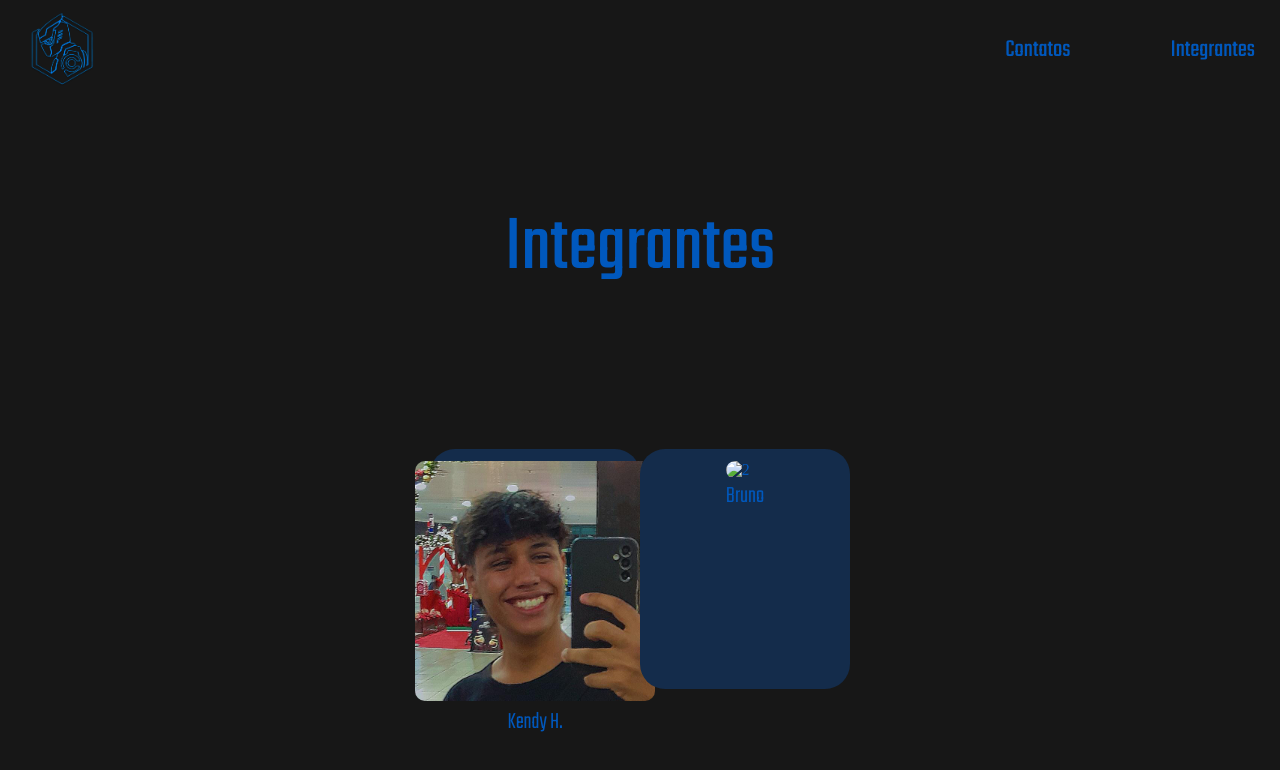
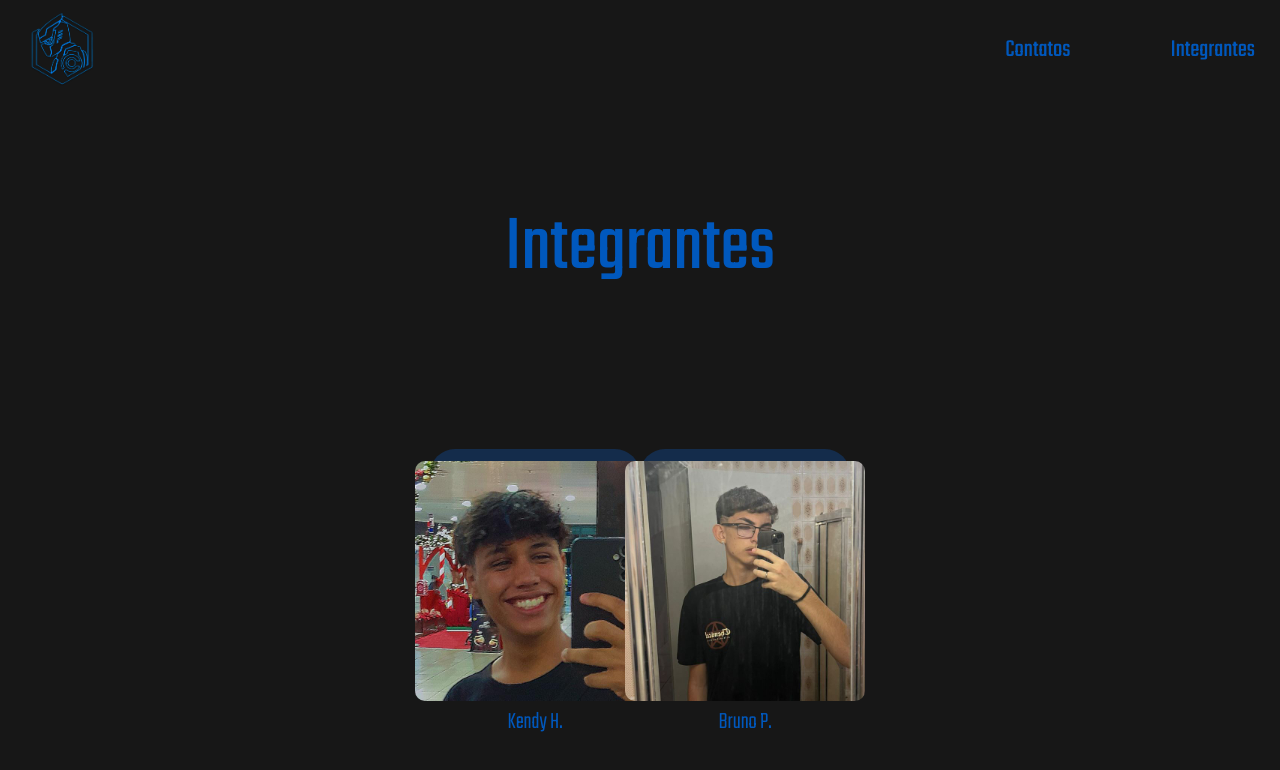
Before and after one commit to EquipeBlueline/Site-Blueline-2024, a plain HTML site: page Integrantes/index.html in a window 1280 px wide. Drawn offline with Linux system fonts and the light colour scheme; a web font is replaced by a local one.

Commit message:
Bruno P. add

```diff
--- a/Integrantes/index.html
+++ b/Integrantes/index.html
@@ -59,8 +59,8 @@
 
             <div class="ints">
                 <a href="#">
-                    <img src="#" alt="2" class="profile">
-                    <h2>Bruno</h2>
+                    <img src="./Fotos Integrantes/Bruno Pegassi.jpg" alt="2" class="profile">
+                    <h2>Bruno P.</h2>
                 </a>
             </div>
         </div>
```
Also changed, not shown: Integrantes/Fotos Integrantes/Bruno Pegassi.jpg (added).
